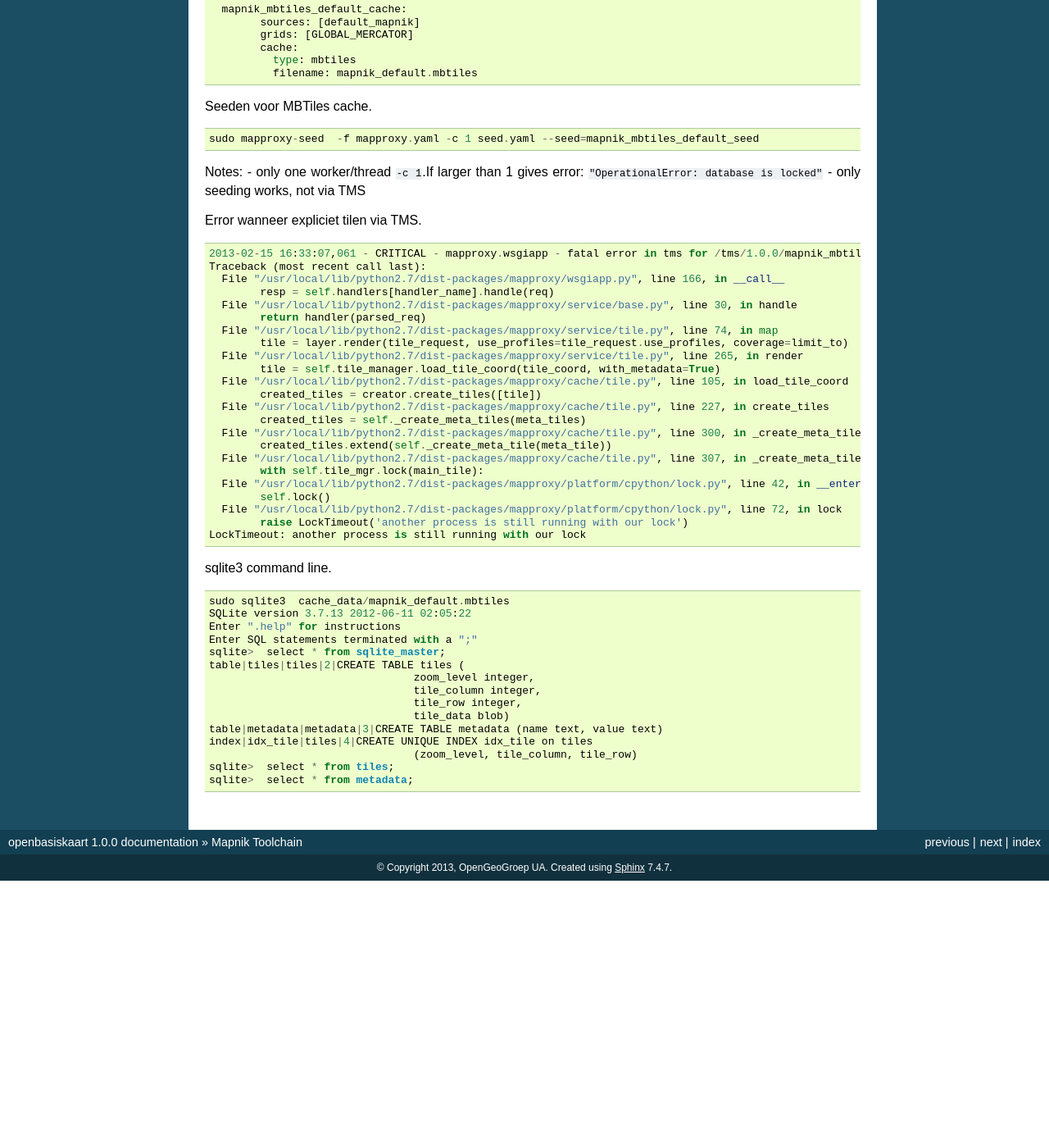
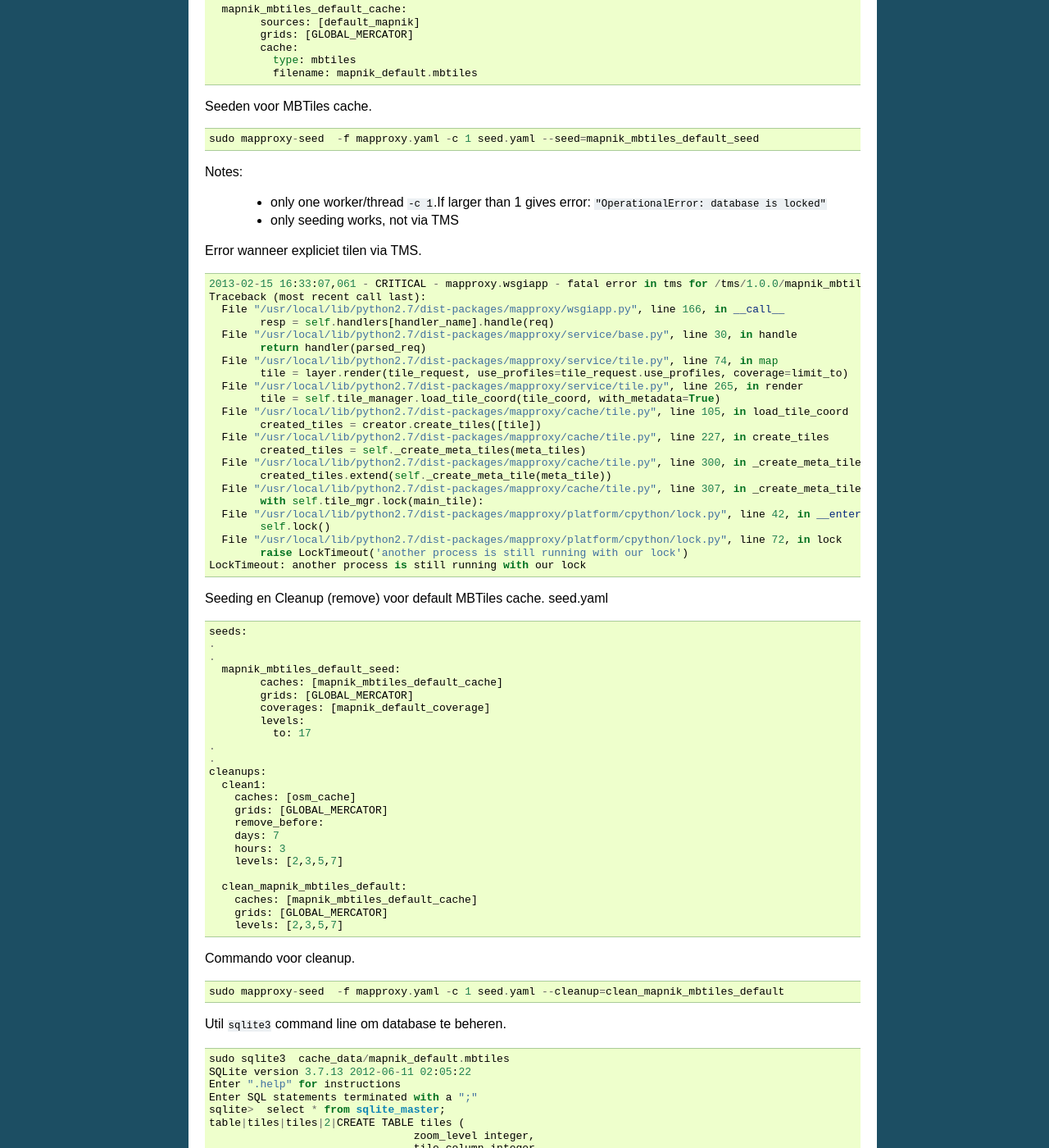
Before and after one commit to opengeogroep/openbasiskaart, a Sphinx documentation site: the page built from docs/source/mapnik-toolchain.rst, in a window 1280 px wide and 1400 px high, scrolled down 12005 px. Shown: the whole window at 82% size. Built offline with Sphinx 7.4.7, drawn with Linux system fonts in a browser that asks for light colours; before the commit the page ends 13079 px from its top, so only the background shows below that.

Commit message:
meer mbtiles doc

```diff
--- a/docs/source/mapnik-toolchain.rst
+++ b/docs/source/mapnik-toolchain.rst
@@ -619,8 +619,9 @@ Seeden voor MBTiles cache. ::
 	sudo mapproxy-seed  -f mapproxy.yaml -c 1 seed.yaml --seed=mapnik_mbtiles_default_seed
 
 Notes:
-- only one worker/thread ``-c 1``.If larger than 1 gives error: ``"OperationalError: database is locked"``
-- only seeding works, not via TMS
+
+	- only one worker/thread ``-c 1``.If larger than 1 gives error: ``"OperationalError: database is locked"``
+	- only seeding works, not via TMS
 
 Error wanneer expliciet tilen via TMS. ::
 
@@ -649,7 +650,38 @@ Error wanneer expliciet tilen via TMS. ::
 	LockTimeout: another process is still running with our lock
 
 
-sqlite3 command line. ::
+Seeding en Cleanup (remove) voor default MBTiles cache. seed.yaml ::
+
+	seeds:
+	.
+	.
+	  mapnik_mbtiles_default_seed:
+		caches: [mapnik_mbtiles_default_cache]
+		grids: [GLOBAL_MERCATOR]
+		coverages: [mapnik_default_coverage]
+		levels:
+		  to: 17
+	.
+	.
+	cleanups:
+	  clean1:
+	    caches: [osm_cache]
+	    grids: [GLOBAL_MERCATOR]
+	    remove_before:
+	    days: 7
+	    hours: 3
+	    levels: [2,3,5,7]
+
+	  clean_mapnik_mbtiles_default:
+	    caches: [mapnik_mbtiles_default_cache]
+	    grids: [GLOBAL_MERCATOR]
+	    levels: [2,3,5,7]
+
+Commando voor cleanup. ::
+
+	sudo mapproxy-seed  -f mapproxy.yaml -c 1 seed.yaml --cleanup=clean_mapnik_mbtiles_default
+
+Util ``sqlite3`` command line om database te beheren. ::
 
 	sudo sqlite3  cache_data/mapnik_default.mbtiles
 	SQLite version 3.7.13 2012-06-11 02:05:22
```
